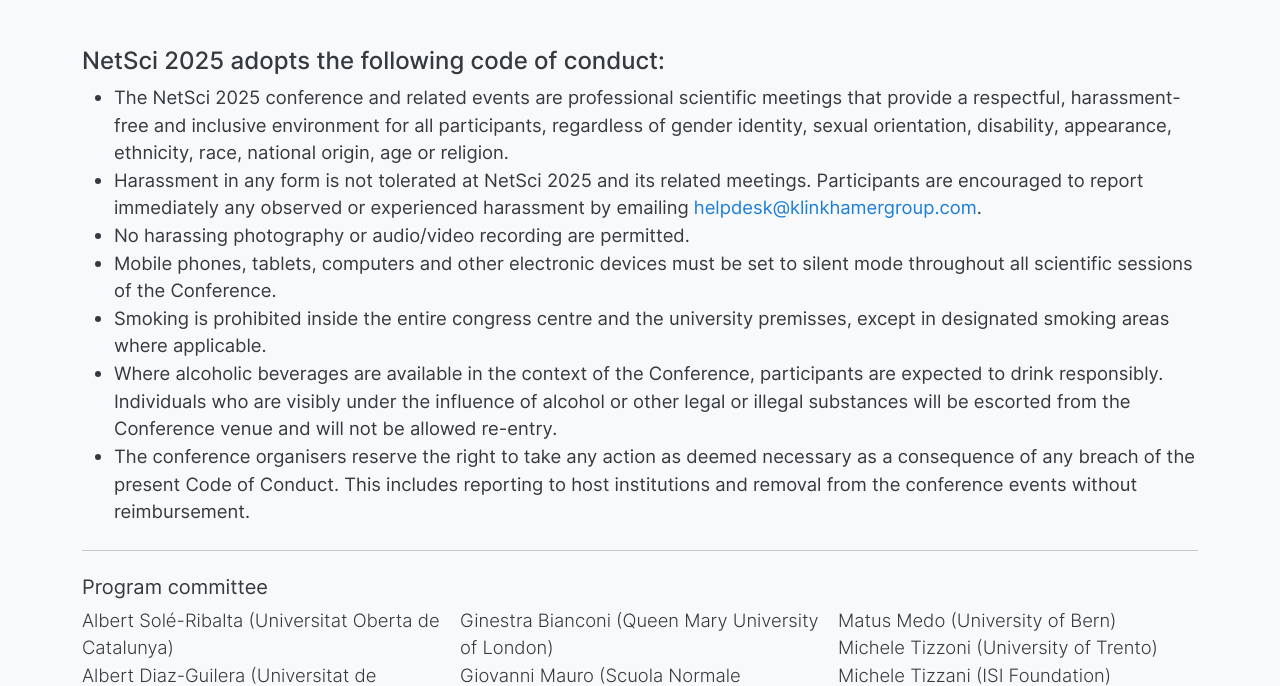
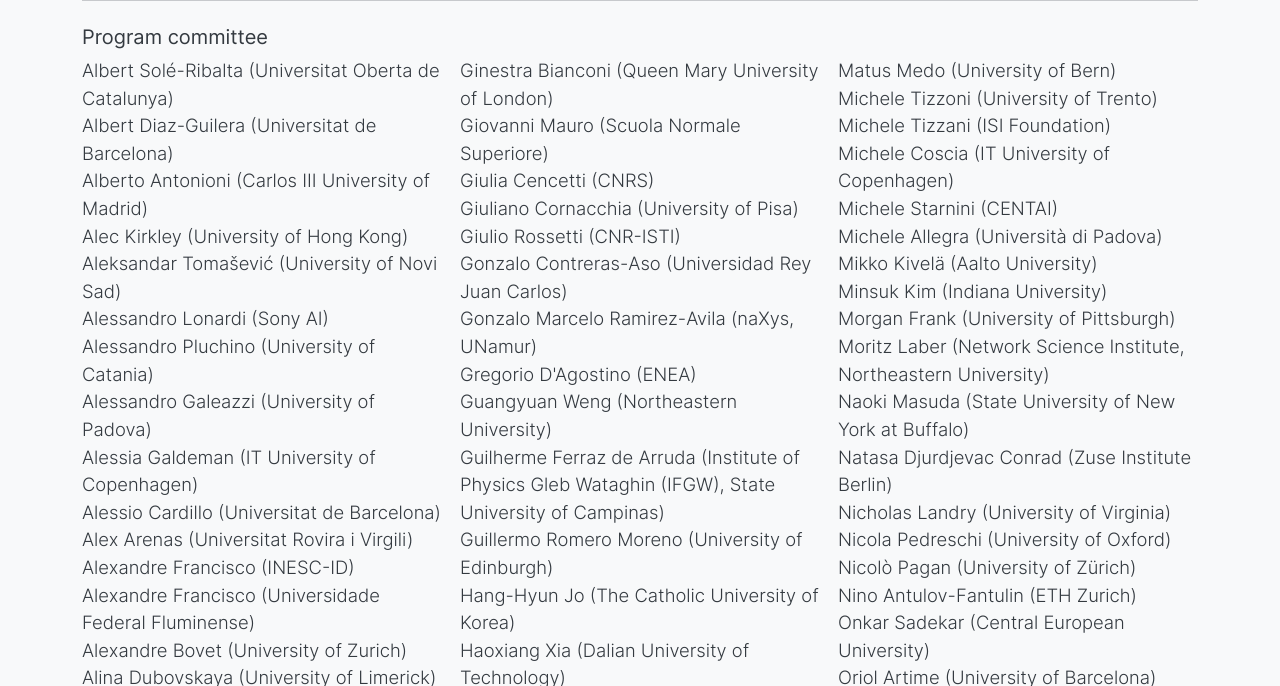
Before and after one commit to NetSci2025/netsci2025.github.io, a Jekyll site: the page built from contributors.md, in a window 1280 px wide and 900 px high, scrolled down 2317 px, cut to the strip 214-900 px from the top of the window. Built offline with Jekyll 4.4.1, drawn with Linux system fonts in a browser that asks for light colours.

Commit message:
Update contributors.md

```diff
--- a/contributors.md
+++ b/contributors.md
@@ -189,14 +189,3 @@ If you have any questions, please do not hesitate to contact us: [helpdesk@klink
 
 
 </div>
-
-<br><br>
-
-#### NetSci 2025 adopts the following code of conduct:
-- The NetSci 2025 conference and related events are professional scientific meetings that provide a respectful, harassment-free and inclusive environment for all participants, regardless of gender identity, sexual orientation, disability, appearance, ethnicity, race, national origin, age or religion.
-- Harassment in any form is not tolerated at NetSci 2025 and its related meetings. Participants are encouraged to report immediately any observed or experienced harassment by emailing [helpdesk@klinkhamergroup.com](mailto:helpdesk@klinkhamergroup.com).
-- No harassing photography or audio/video recording are permitted.
-- Mobile phones, tablets, computers and other electronic devices must be set to silent mode throughout all scientific sessions of the Conference.
-- Smoking is prohibited inside the entire congress centre and the university premisses, except in designated smoking areas where applicable.
-- Where alcoholic beverages are available in the context of the Conference, participants are expected to drink responsibly. Individuals who are visibly under the influence of alcohol or other legal or illegal substances will be escorted from the Conference venue and will not be allowed re-entry.
-- The conference organisers reserve the right to take any action as deemed necessary as a consequence of any breach of the present Code of Conduct. This includes reporting to host institutions and removal from the conference events without reimbursement.
```
